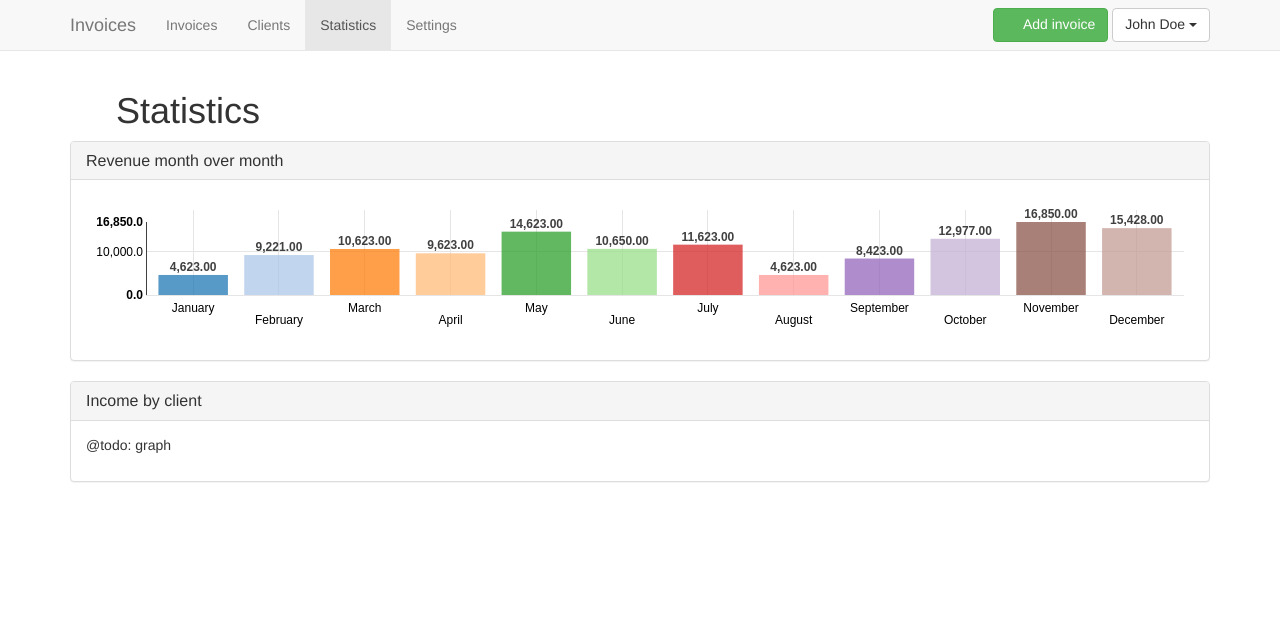
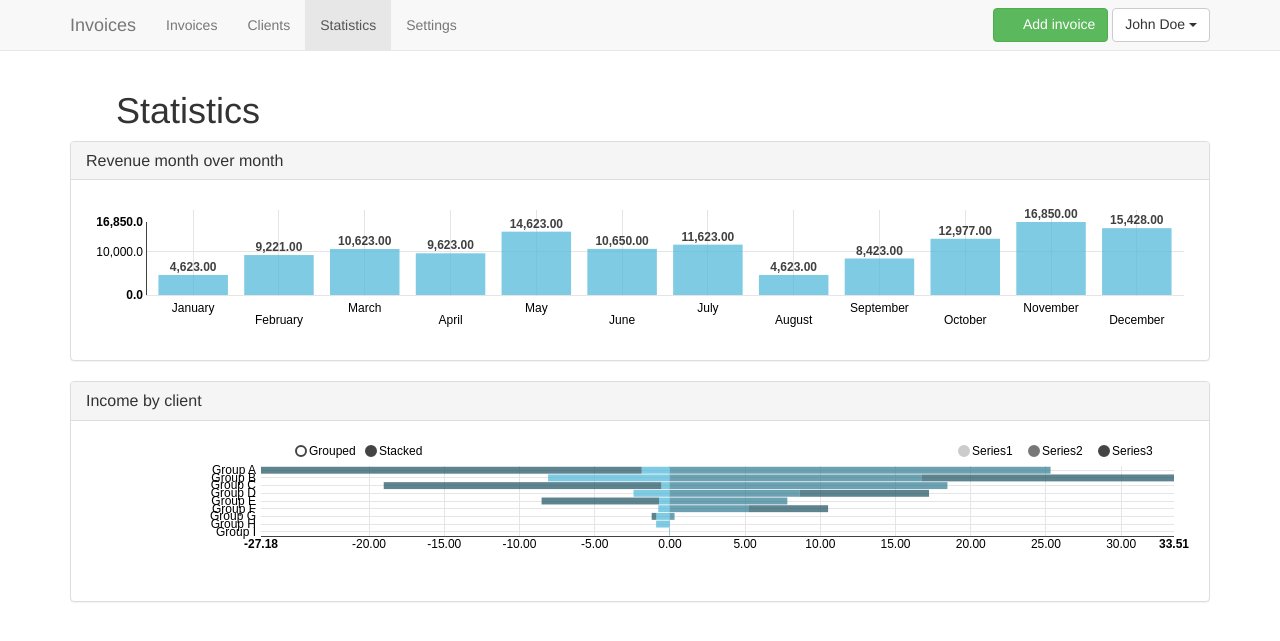
Before and after one commit to cybord/invoicing-html-prototype, a Jekyll site: the page built from stats.html, in a window 1280 px wide. Shown: the top 641 px of the page. Built offline with Jekyll 4.4.1, drawn with Linux system fonts in a browser that asks for light colours; nearby versions of some CDN libraries; library files that are not in the unit come from our copies; Markdown is read by kramdown in place of the engine named in the settings; comment, search, counter and statistics services are not loaded; some of the changed lines change nothing that is shown.

Commit message:
stats placeholder for client income

```diff
--- a/_includes/scripts.html
+++ b/_includes/scripts.html
@@ -13,9 +13,14 @@
 <script src="js/plugins/nvd3-master/nv.d3.js"></script>
 <script src="js/plugins/nvd3-master/src/tooltip.js"></script>
 <script src="js/plugins/nvd3-master/src/utils.js"></script>
+<script src="js/plugins/nvd3-master/src/models/legend.js"></script>
 <script src="js/plugins/nvd3-master/src/models/axis.js"></script>
 <script src="js/plugins/nvd3-master/src/models/discreteBar.js"></script>
 <script src="js/plugins/nvd3-master/src/models/discreteBarChart.js"></script>
+
+<script src="js/plugins/nvd3-master/src/models/multiBarHorizontal.js"></script>
+<script src="js/plugins/nvd3-master/src/models/multiBarHorizontalChart.js"></script>
+<script src="js/plugins/nvd3-master/examples/stream_layers.js"></script>
 
 <script src="js/stats.js"></script>
 
--- a/js/stats.js
+++ b/js/stats.js
@@ -1,5 +1,7 @@
 // taken from NVD3 examples
 
+// revenue chart by month
+// ------------------------
 historicalBarChart = [
   {
     key: "Income by month",
@@ -67,10 +69,11 @@ nv.addGraph(function() {
       //.staggerLabels(historicalBarChart[0].values.length > 8)
       .tooltips(false)
       .showValues(true)
+      .color(['#55bada'])
       .transitionDuration(250)
       ;
 
-  d3.select('#chart1 svg')
+  d3.select('#chart-income-by-month svg')
       .datum(historicalBarChart)
       .call(chart);
 
@@ -78,3 +81,353 @@ nv.addGraph(function() {
 
   return chart;
 });
+
+
+
+
+// income by client
+// ------------------------
+
+
+
+
+
+
+long_short_data = [
+  {
+    key: 'Series1',
+    color: '#d62728',
+    values: [
+      {
+        "label" : "Group A" ,
+        "value" : -1.8746444827653
+      } ,
+      {
+        "label" : "Group B" ,
+        "value" : -8.0961543492239
+      } ,
+      {
+        "label" : "Group C" ,
+        "value" : -0.57072943117674
+      } ,
+      {
+        "label" : "Group D" ,
+        "value" : -2.4174010336624
+      } ,
+      {
+        "label" : "Group E" ,
+        "value" : -0.72009071426284
+      } ,
+      {
+        "label" : "Group F" ,
+        "value" : -0.77154485523777
+      } ,
+      {
+        "label" : "Group G" ,
+        "value" : -0.90152097798131
+      } ,
+      {
+        "label" : "Group H" ,
+        "value" : -0.91445417330854
+      } ,
+      {
+        "label" : "Group I" ,
+        "value" : -0.055746319141851
+      }
+    ]
+  },
+  {
+    key: 'Series2',
+    color: '#1f77b4',
+    values: [
+      {
+        "label" : "Group A" ,
+        "value" : 25.307646510375
+      } ,
+      {
+        "label" : "Group B" ,
+        "value" : 16.756779544553
+      } ,
+      {
+        "label" : "Group C" ,
+        "value" : 18.451534877007
+      } ,
+      {
+        "label" : "Group D" ,
+        "value" : 8.6142352811805
+      } ,
+      {
+        "label" : "Group E" ,
+        "value" : 7.8082472075876
+      } ,
+      {
+        "label" : "Group F" ,
+        "value" : 5.259101026956
+      } ,
+      {
+        "label" : "Group G" ,
+        "value" : 0.30947953487127
+      } ,
+      {
+        "label" : "Group H" ,
+        "value" : 0
+      } ,
+      {
+        "label" : "Group I" ,
+        "value" : 0
+      }
+    ]
+  },
+  {
+    key: 'Series3',
+    color: '#2ca02c',
+    values: [
+      {
+        "label" : "Group A" ,
+        "value" : -25.307646510375
+      } ,
+      {
+        "label" : "Group B" ,
+        "value" : 16.756779544553
+      } ,
+      {
+        "label" : "Group C" ,
+        "value" : -18.451534877007
+      } ,
+      {
+        "label" : "Group D" ,
+        "value" : 8.6142352811805
+      } ,
+      {
+        "label" : "Group E" ,
+        "value" : -7.8082472075876
+      } ,
+      {
+        "label" : "Group F" ,
+        "value" : 5.259101026956
+      } ,
+      {
+        "label" : "Group G" ,
+        "value" : -0.30947953487127
+      } ,
+      {
+        "label" : "Group H" ,
+        "value" : 0
+      } ,
+      {
+        "label" : "Group I" ,
+        "value" : 0
+      }
+    ]
+  }
+];
+
+
+
+long_short_pos_data = [
+  {
+    key: 'Series1',
+    color: '#d62728',
+    values: [
+      {
+        "label" : "Group A" ,
+        "value" : 1.8746444827653
+      } ,
+      {
+        "label" : "Group B" ,
+        "value" : 8.0961543492239
+      } ,
+      {
+        "label" : "Group C" ,
+        "value" : 0.57072943117674
+      } ,
+      {
+        "label" : "Group D" ,
+        "value" : 2.4174010336624
+      } ,
+      {
+        "label" : "Group E" ,
+        "value" : 0.72009071426284
+      } ,
+      {
+        "label" : "Group F" ,
+        "value" : 0.77154485523777
+      } ,
+      {
+        "label" : "Group G" ,
+        "value" : 0.90152097798131
+      } ,
+      {
+        "label" : "Group H" ,
+        "value" : 0.91445417330854
+      } ,
+      {
+        "label" : "Group I" ,
+        "value" : 0.055746319141851
+      }
+    ]
+  },
+  {
+    key: 'Series2',
+    color: '#1f77b4',
+    values: [
+      {
+        "label" : "Group A" ,
+        "value" : 25.307646510375
+      } ,
+      {
+        "label" : "Group B" ,
+        "value" : 16.756779544553
+      } ,
+      {
+        "label" : "Group C" ,
+        "value" : 18.451534877007
+      } ,
+      {
+        "label" : "Group D" ,
+        "value" : 8.6142352811805
+      } ,
+      {
+        "label" : "Group E" ,
+        "value" : 7.8082472075876
+      } ,
+      {
+        "label" : "Group F" ,
+        "value" : 5.259101026956
+      } ,
+      {
+        "label" : "Group G" ,
+        "value" : 0.30947953487127
+      } ,
+      {
+        "label" : "Group H" ,
+        "value" : 0
+      } ,
+      {
+        "label" : "Group I" ,
+        "value" : 0
+      }
+    ]
+  }
+];
+
+
+long_short_neg_data = [
+  {
+    key: 'Series1',
+    color: '#d62728',
+    values: [
+      {
+        "label" : "Group A" ,
+        "value" : -1.8746444827653
+      } ,
+      {
+        "label" : "Group B" ,
+        "value" : -8.0961543492239
+      } ,
+      {
+        "label" : "Group C" ,
+        "value" : -0.57072943117674
+      } ,
+      {
+        "label" : "Group D" ,
+        "value" : -2.4174010336624
+      } ,
+      {
+        "label" : "Group E" ,
+        "value" : -0.72009071426284
+      } ,
+      {
+        "label" : "Group F" ,
+        "value" : -0.77154485523777
+      } ,
+      {
+        "label" : "Group G" ,
+        "value" : -0.90152097798131
+      } ,
+      {
+        "label" : "Group H" ,
+        "value" : -0.91445417330854
+      } ,
+      {
+        "label" : "Group I" ,
+        "value" : -0.055746319141851
+      }
+    ]
+  },
+  {
+    key: 'Series2',
+    color: '#1f77b4',
+    values: [
+      {
+        "label" : "Group A" ,
+        "value" : -25.307646510375
+      } ,
+      {
+        "label" : "Group B" ,
+        "value" : -16.756779544553
+      } ,
+      {
+        "label" : "Group C" ,
+        "value" : -18.451534877007
+      } ,
+      {
+        "label" : "Group D" ,
+        "value" : -8.6142352811805
+      } ,
+      {
+        "label" : "Group E" ,
+        "value" : -7.8082472075876
+      } ,
+      {
+        "label" : "Group F" ,
+        "value" : -5.259101026956
+      } ,
+      {
+        "label" : "Group G" ,
+        "value" : -0.30947953487127
+      } ,
+      {
+        "label" : "Group H" ,
+        "value" : 0
+      } ,
+      {
+        "label" : "Group I" ,
+        "value" : 0
+      }
+    ]
+  }
+];
+
+
+
+
+var chart2;
+
+nv.addGraph(function() {
+  chart2 = nv.models.multiBarHorizontalChart()
+      .x(function(d) { return d.label })
+      .y(function(d) { return d.value })
+      .margin({top: 30, right: 20, bottom: 50, left: 175})
+      //.showValues(true)
+      .tooltips(true)
+      // .barColor(d3.scale.category20().range())
+      .barColor(['#55bada'])
+      .transitionDuration(250)
+      .color(['#55bada'])
+      .stacked(true)
+      //.showControls(false);
+
+  chart2.yAxis
+      .tickFormat(d3.format(',.2f'));
+
+  d3.select('#chart-income-by-client svg')
+      .datum(long_short_data)
+      .call(chart2);
+
+  nv.utils.windowResize(chart2.update);
+
+  chart2.dispatch.on('stateChange', function(e) { nv.log('New State:', JSON.stringify(e)); });
+
+  return chart2;
+});
--- a/stats.html
+++ b/stats.html
@@ -11,7 +11,7 @@ title: Statistics
     <h3 class="panel-title">Revenue month over month</h3>
   </div>
   <div class="panel-body">
-    <div id="chart1" class="chart">
+    <div id="chart-income-by-month" class="chart">
       <svg></svg>
     </div>
   </div>
@@ -23,6 +23,8 @@ title: Statistics
     <h3 class="panel-title">Income by client</h3>
   </div>
   <div class="panel-body">
-    <p>@todo: graph</p>
+    <div id="chart-income-by-client" class="chart">
+      <svg></svg>
+    </div>
   </div>
 </div><!-- end panel -->
```
